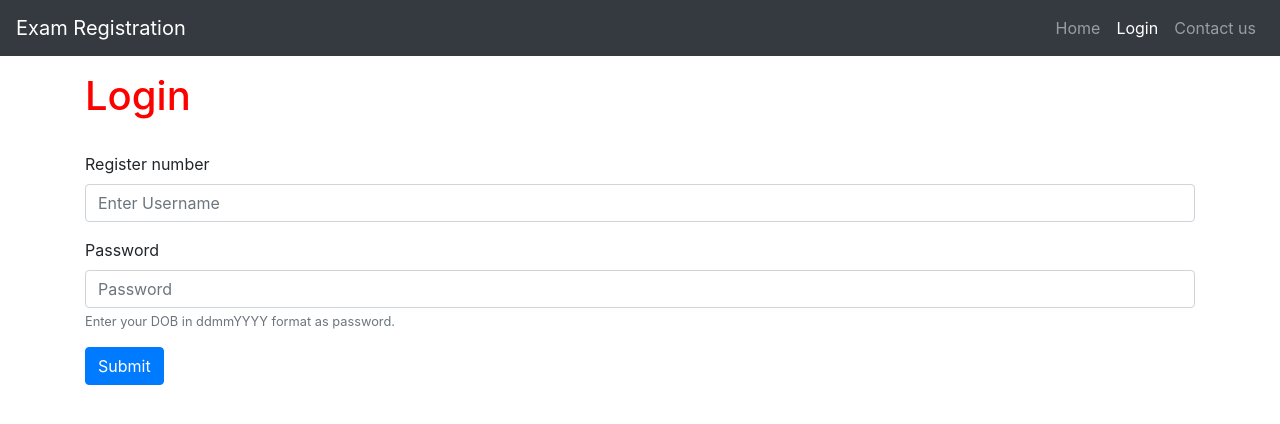
After one commit to Subikesh/Exam_registration, a Django app: page /login/ in a window 1280 px wide. The commit adds this page. Shown: the top 424 px of the page. Run offline with Django 3.2, Linux system fonts and the light colour scheme; some libraries are stand-ins or nearby versions.

Commit message:
User Login

```diff
--- a/main/urls.py
+++ b/main/urls.py
@@ -1,3 +1,4 @@
+from main.views import log_in
 from . import views
 from django.urls import path
 
@@ -5,5 +6,7 @@ app_name = 'main'
 
 urlpatterns = [
     path("", views.homepage, name="homepage"),
+    path("login/", views.log_in, name="log_in"),
+    path("logout/", views.log_out, name="log_out"),
 
 ]
--- a/main/views.py
+++ b/main/views.py
@@ -1,5 +1,29 @@
-from django.shortcuts import render
+from django.shortcuts import render, redirect
+from django.contrib.auth.models import User, auth
+from django.contrib import messages
+from main.models import Student, Subject, Subject_attempts, Register
 
 def homepage(request):
     context = {"home":"active"}
     return render(request, "home.html", context)
+
+# Login for the username and password
+def log_in(request):
+    context = {'log_in':'active'}
+    if request.method == "POST":
+        username = request.POST.get("username")
+        password = request.POST.get("password")
+        user = auth.authenticate(username = username, password = password)
+        if user is not None:
+            auth.login(request, user)
+            messages.success(request, "You are successfully logged in.")
+            return redirect('/')
+        else:
+            messages.error(request, "Username or Password is incorrect.")
+    return render(request, 'login.html', context)
+
+# Logout the current user
+def log_out(request):
+    auth.logout(request)
+    messages.info(request, "You have been logged out of the website.")
+    return redirect('/')
--- /dev/null
+++ b/templates/login.html
@@ -0,0 +1,21 @@
+{% extends 'base.html' %}
+
+{% block content %}
+<div class="container" id="login-page">
+    <h1>Login</h1>
+    <br>
+    <form action="{% url 'main:log_in' %}" method="POST">
+        {% csrf_token %}
+        <div class="form-group">
+            <label for="email">Register number</label>
+            <input type="text" class="form-control" id="email" aria-describedby="emailHelp" placeholder="Enter Username" name="username">
+        </div>
+        <div class="form-group">
+            <label for="password">Password</label>
+            <input type="password" class="form-control" id="password" placeholder="Password" name="password">
+            <small id="passHelp" class="form-text text-muted">Enter your DOB in ddmmYYYY format as password.</small>
+        </div>
+        <button type="submit" class="btn btn-primary">Submit</button>
+    </form>
+</div>
+{% endblock %}
--- a/templates/navbar.html
+++ b/templates/navbar.html
@@ -10,15 +10,15 @@
             <a class="nav-link" href="{% url 'main:homepage' %}">Home <span class="sr-only">(current)</span></a>
             </li>
             {% if user.is_authenticated %}
-                <li class="nav-item {{log_out}} navbar-text" title="View profile">
+                <li class="nav-item {{profile}}" title="View profile">
                     <a class="nav-link" href="#">@{{user.username}}</a>
                 </li>
-                <li class="nav-item {{log_out}}">
-                <a class="nav-link" href="#">Logout</a>
+                <li class="nav-item">
+                <a class="nav-link" href="{% url 'main:log_out' %}">Logout</a>
                 </li>
             {% else %}
                 <li class="nav-item {{log_in}}">
-                <a class="nav-link" href="#">Login</a>
+                <a class="nav-link" href="{% url 'main:log_in' %}">Login</a>
                 </li>
             {% endif %}
             <li class="nav-item {{contact_us}}">
```
